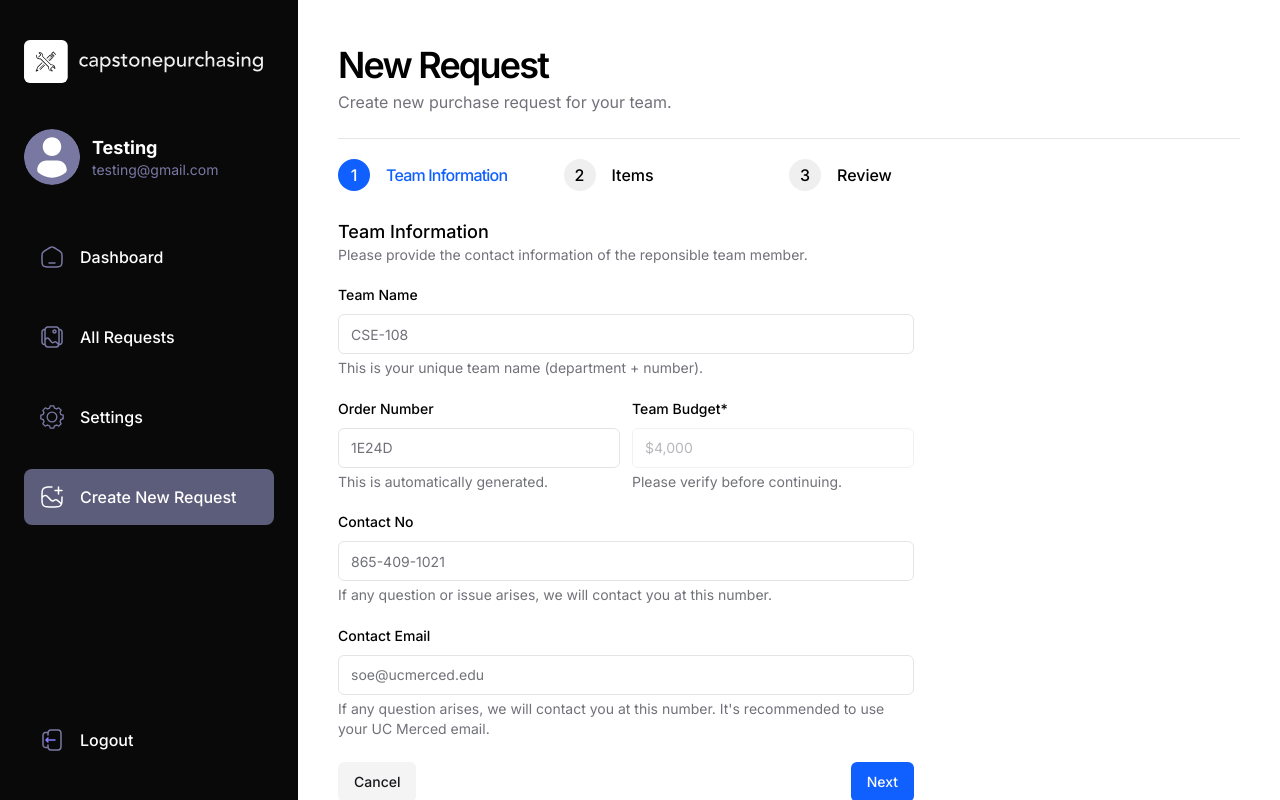
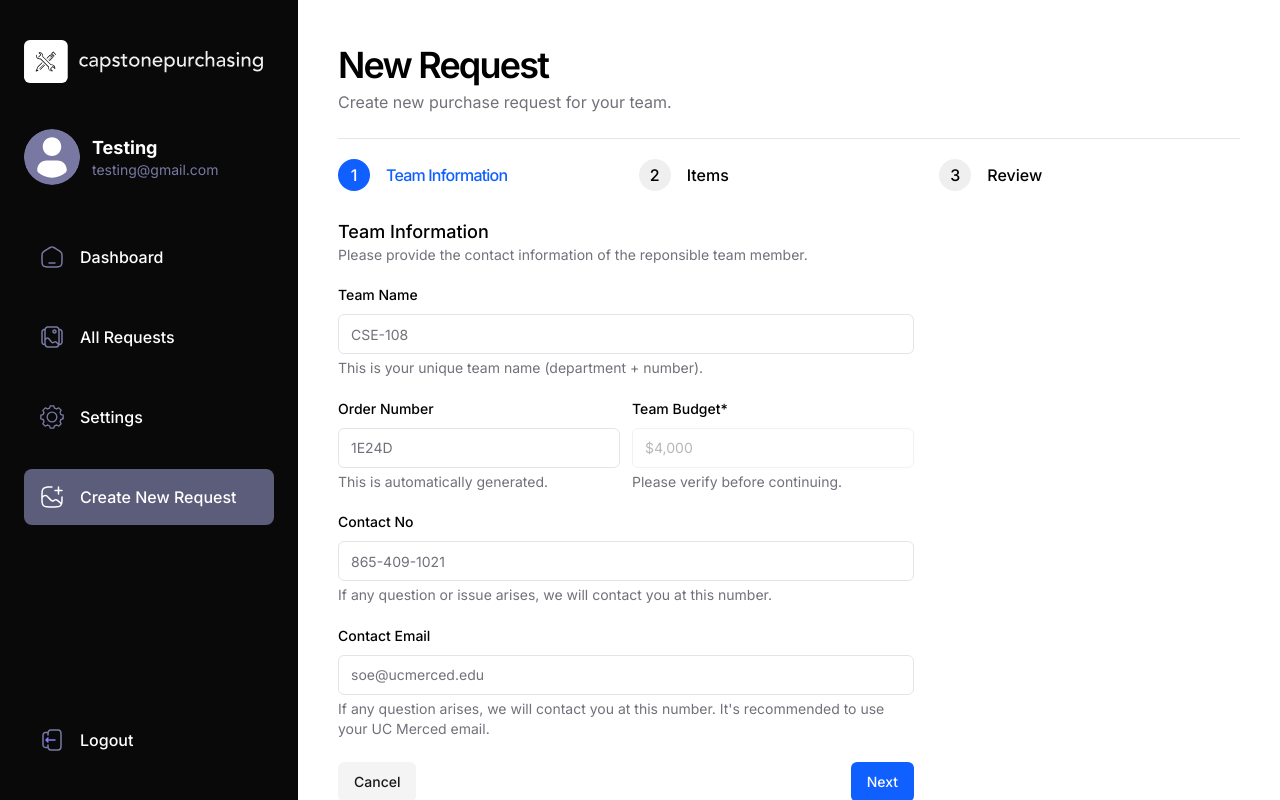
Before and after one commit to Trek182021/PurchasingApp, a React (Vite) app: page /new in a window 1280 px wide. Built offline with nearby package versions, Linux system fonts and the light colour scheme.

Commit message:
Fix Wizard Step alignment

```diff
--- a/src/components/wizard/wizard-step.tsx
+++ b/src/components/wizard/wizard-step.tsx
@@ -15,7 +15,7 @@ const WizardStep = ({ items, goToStep }: WizardStepProps) => {
     const { pathname } = useLocation();
     return (
         <nav
-            className="grid grid-cols-4"
+            className="grid grid-cols-3"
         >
             {items.map((item, index) => {
                 const isActive = pathname === item.path;
```
